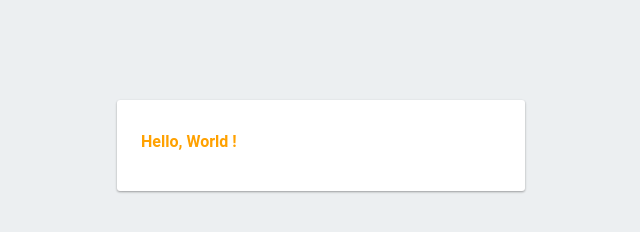
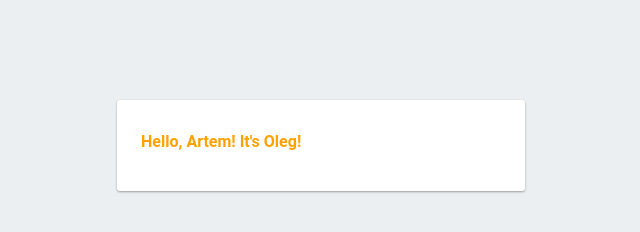
Before and after one commit to OlehVeselov92/test-rules-7f353, a plain HTML site: page public/index.html in a window 1280 px wide. Shown: the full height of the page, 319-959 px from the left. Drawn offline with Linux system fonts and the light colour scheme; some packages are replaced by stand-ins of ours.

Commit message:
change Hello Artem

```diff
--- a/public/index.html
+++ b/public/index.html
@@ -32,7 +32,7 @@
   </head>
   <body>
     <div id="message">
-      <h2>Hello,  World !</h2>
+      <h2>Hello,  Artem! It's Oleg!</h2>
 
 
     <script>
```
Also changed, not shown: .travis.yml.
